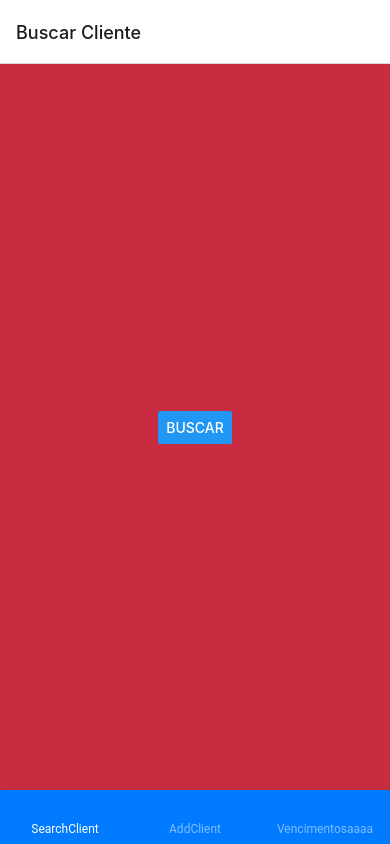
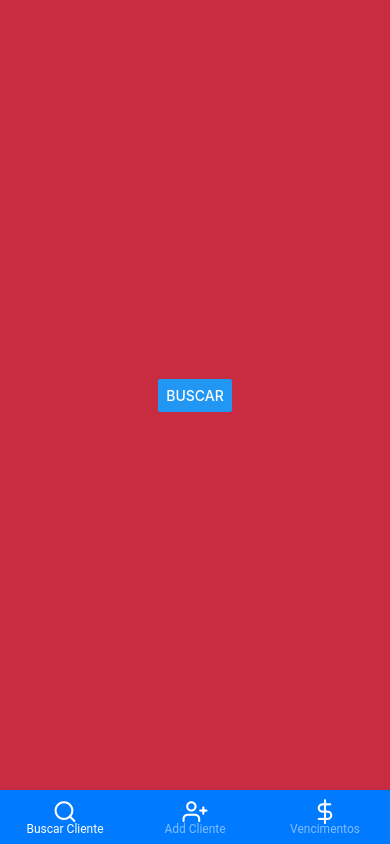
Before and after one commit to WesleyFerreira97/siamfight-admin-react-native, a React Native app: screen / in a window 390 px wide. Built offline with nearby package versions, Linux system fonts and the light colour scheme.

Commit message:
Person navbar

```diff
--- a/App.tsx
+++ b/App.tsx
@@ -1,46 +1,52 @@
 import React from 'react'
 import { View, Text } from 'react-native';
 import { NavigationContainer } from '@react-navigation/native';
-import { createNativeStackNavigator } from '@react-navigation/native-stack';
 import { createMaterialBottomTabNavigator } from '@react-navigation/material-bottom-tabs';
+import Icon from 'react-native-vector-icons/Feather';
 
 import { SearchClient } from './src/screens/SearchClient/index';
 import { AddClient } from './src/screens/AddClient/index';
 import { Vencimentos } from './src/screens/Vencimentos/index';
 
-const Stack = createNativeStackNavigator();
 const Tab = createMaterialBottomTabNavigator();
-
-function Tabs() {
-  return (
-    <Tab.Navigator
-
-      >
-      <Tab.Screen name="SearchClient" component={SearchClient} />
-      <Tab.Screen name="AddClient" component={AddClient} />
-      <Tab.Screen
-        name="Vencimentos"
-        component={Vencimentos}
-        options={{
-          title: 'Vencimentosaaaa',
-        }}
-        />
-    </Tab.Navigator>
-  )
-}
-
 export default function App() {
   return (
     <NavigationContainer>
-      <Stack.Navigator initialRouteName="SearchClient">
-        <Stack.Screen
+      <Tab.Navigator
+        initialRouteName="SearchClient"
+      >
+        <Tab.Screen
           name="SearchClient"
-          component={Tabs}
+          component={SearchClient}
           options={{
             title: 'Buscar Cliente',
+            tabBarIcon: () => (
+              <Icon name="search" size={25} color="#fff" />
+            ),
           }}
         />
-      </Stack.Navigator>
+        <Tab.Screen
+          name="AddClient"
+          component={AddClient}
+          options={{
+            title: 'Add Cliente',
+            tabBarIcon: () => (
+              <Icon name="user-plus" size={25} color="#fff"/>
+            ),
+          }}
+        />
+        <Tab.Screen
+          name="Vencimentos"
+          component={Vencimentos}
+          options={{
+            title: 'Vencimentos',
+            tabBarIcon: () => (
+              <Icon name="dollar-sign" size={25} color="#fff"/>
+            ),
+          }}
+        />
+      </Tab.Navigator>
+
     </NavigationContainer>
     )
 }
--- a/package.json
+++ b/package.json
@@ -26,6 +26,7 @@
     "@react-native-community/eslint-config": "^2.0.0",
     "@types/jest": "^26.0.23",
     "@types/react-native": "^0.66.4",
+    "@types/react-native-vector-icons": "^6.4.10",
     "@types/react-test-renderer": "^17.0.1",
     "babel-jest": "^26.6.3",
     "eslint": "^7.14.0",
```
Also changed, not shown: 23 other files (tests, documents, lock files or other folders).
